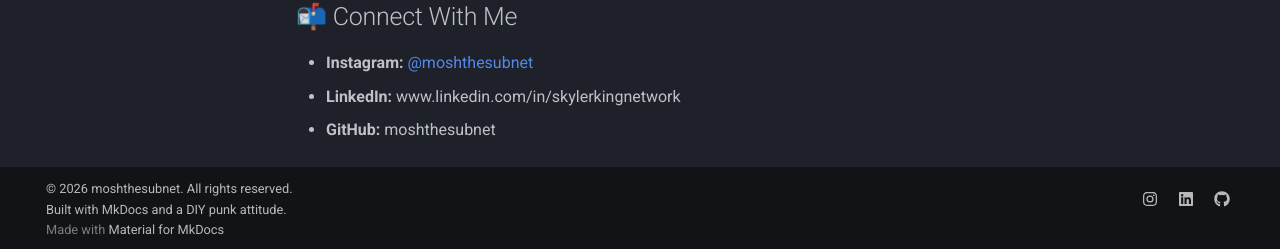
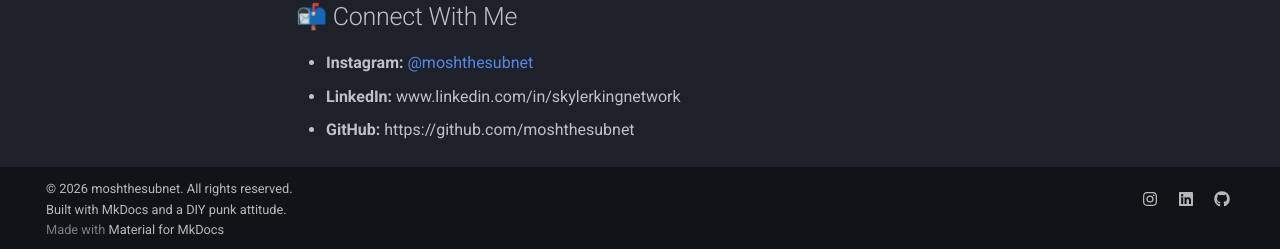
Before and after one commit to moshthesubnet/my-lab-docs, an MkDocs documentation site: the page built from docs/index.md, in a window 1280 px wide and 900 px high, scrolled down 626 px. Shown: the part 648-897 px from the top of the window. Built offline with MkDocs 1.6.1 and Material for MkDocs 9.7.7, drawn with Linux system fonts in a browser that asks for light colours; part of the change alters nothing that is shown.

Commit message:
Update index.md

```diff
--- a/docs/index.md
+++ b/docs/index.md
@@ -31,4 +31,4 @@ I use my homelab to mirror enterprise environments. My current setup includes:
 ## 📬 Connect With Me
 * **Instagram:** [@moshthesubnet](https://instagram.com/moshthesubnet)
 * **LinkedIn:** www.linkedin.com/in/skylerkingnetwork
-* **GitHub:** moshthesubnet
+* **GitHub:** https://github.com/moshthesubnet
```
